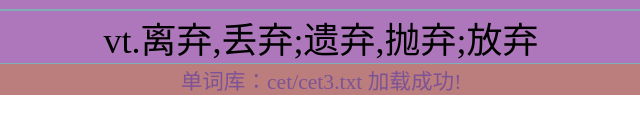
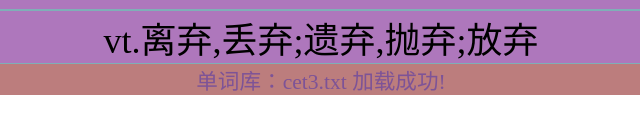
Before and after one commit to ZhenLiu029/jianguo.github.io, a plain HTML site: page index9.28.html in a window 1280 px wide. Shown: the part 200-334 px from the top of the page, 319-959 px from the left. Drawn offline with Linux system fonts and the light colour scheme; no server answers.

Commit message:
Update index9.28.html

```diff
--- a/index9.28.html
+++ b/index9.28.html
@@ -35,7 +35,7 @@
       let Model = {} ;
         Model.cet6String = '' ;
         Model.CET6 = [] ;
-        Model.cetUrl = ['cet/cet1.txt','cet/cet2.txt','cet/cet3.txt'];
+        Model.cetUrl = ['cet1.txt','cet2.txt','cet3.txt'];
         for(let i=0; i<Model.cetUrl.length; i++){
             fetch(Model.cetUrl[i])
             .then(res => res.text())
```
